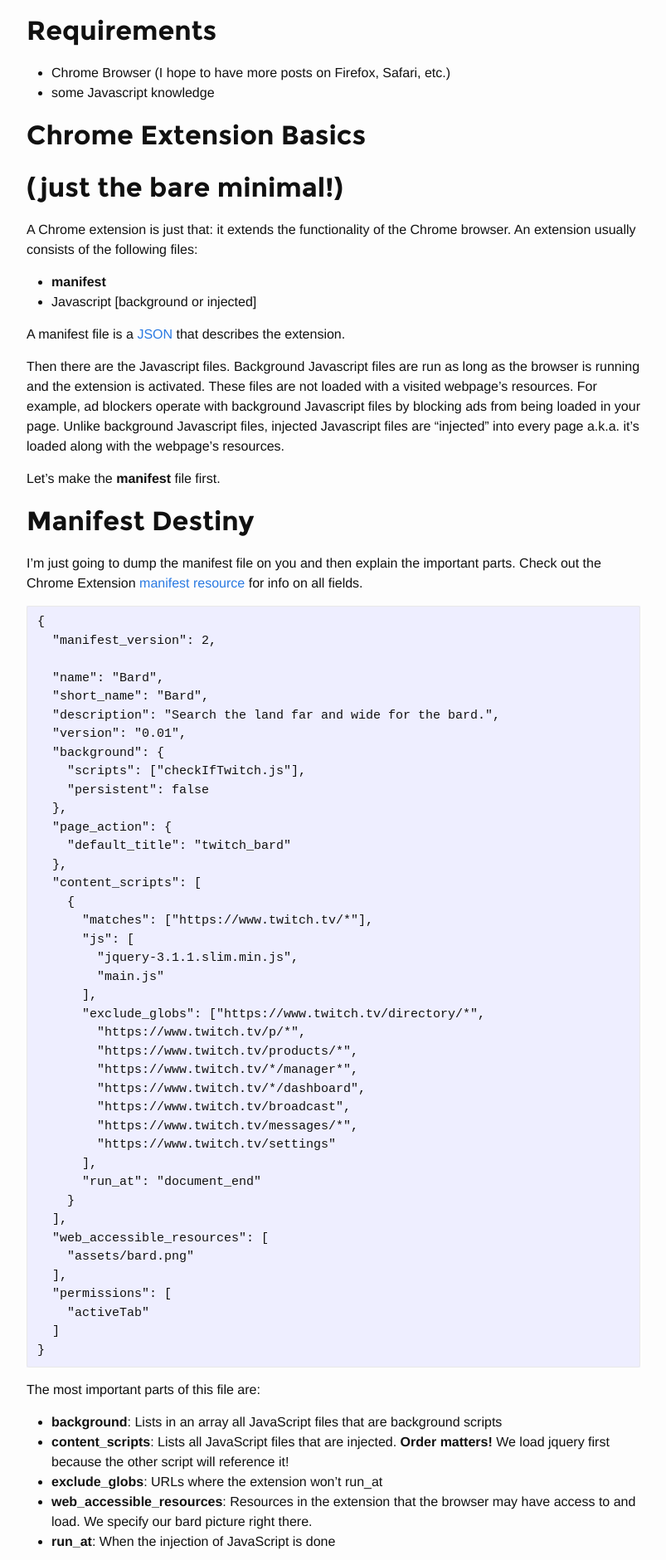
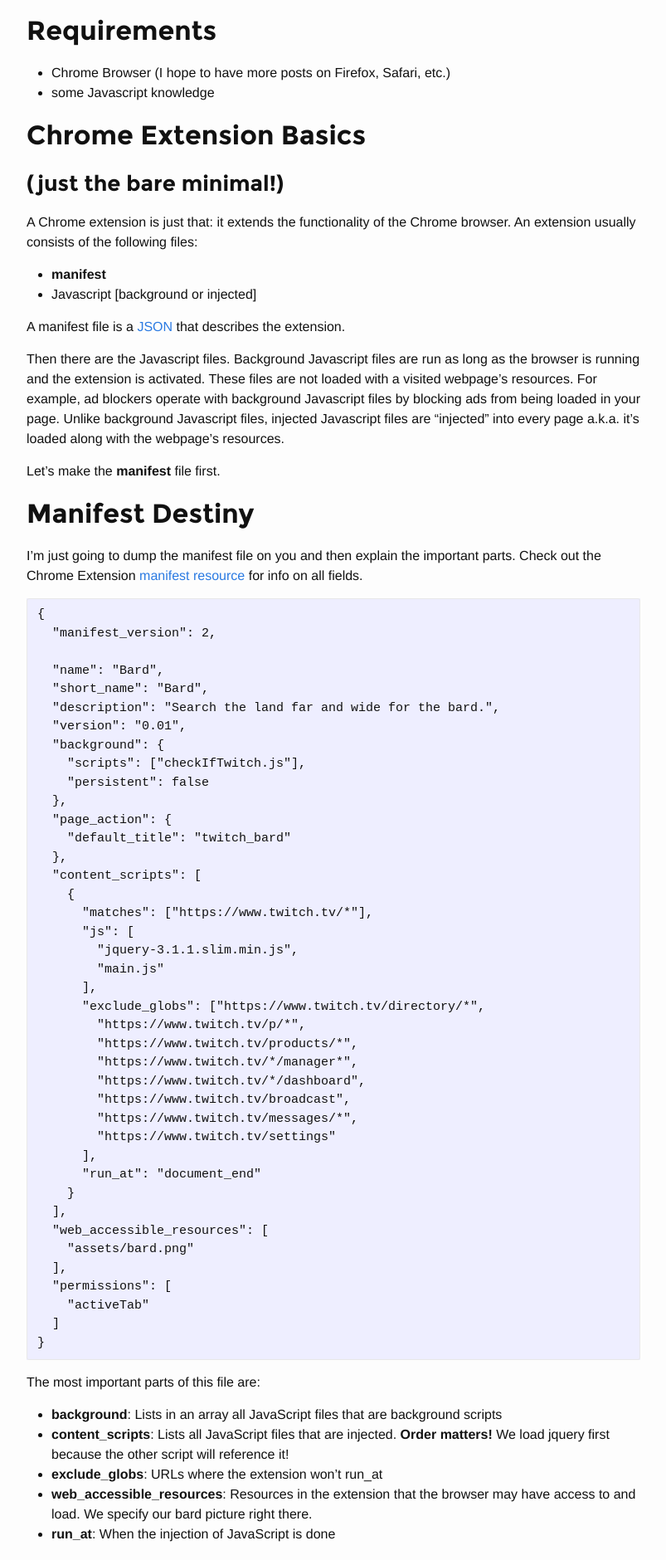
Before and after one commit to nhatbui/nhatbui.github.io, a Jekyll site: the page built from _posts/2016-11-22-howtobuildatwitchchatchromeext.md, in a window 1280 px wide. Shown: the part 891-2771 px from the top of the page at 83% size, without its empty margins (238-1041 px from the left). Built offline with Jekyll 4.4.1, drawn with Linux system fonts in a browser that asks for light colours.

Commit message:
Reduce header size.

```diff
--- a/_posts/2016-11-22-howtobuildatwitchchatchromeext.md
+++ b/_posts/2016-11-22-howtobuildatwitchchatchromeext.md
@@ -23,14 +23,14 @@ I'll show you how to retrieve chat messages so that you'll be able to do cool st
 We'll make an extension that finds any utterance of the word "bard" and replaces it
 with a picture of a bard: ![bard!]({{ site.baseurl }}/assets/bard.png).
 
-# Requirements
+## Requirements
 
 * Chrome Browser (I hope to have more posts on Firefox, Safari, etc.)
 * some Javascript knowledge
 
-# Chrome Extension Basics
+## Chrome Extension Basics
 
-## (just the bare minimal!)
+### (just the bare minimal!)
 
 A Chrome extension is just that: it extends the functionality of the Chrome browser.
 An extension usually consists of the following files:
@@ -50,7 +50,7 @@ webpage's resources.
 
 Let's make the __manifest__ file first.
 
-# Manifest Destiny
+## Manifest Destiny
 
 I'm just going to dump the manifest file on you and then explain the important parts.
 Check out the Chrome Extension [manifest resource](https://developer.chrome.com/extensions/manifest)
@@ -107,9 +107,9 @@ The most important parts of this file are:
 * __web_accessible_resources__: Resources in the extension that the browser may have access to and load. We specify our bard picture right there.
 * __run_at__: When the injection of JavaScript is done
 
-# Meat and Bones
+## Meat and Bones
 
-## Diving into the code!
+### Diving into the code!
 
 In the manifest file, devs can determine when the extension is loaded. This affects what
 the extension can act on in the DOM. For Twitch, it's a little tricky. Notice that for __run_at__,
@@ -241,9 +241,9 @@ Finally, before going into the nitty gritty, we start the observer to listen for
 
 `chatLoadedObserver.observe(htmlBody, config);`
 
-# Parsing the Chat message
+## Parsing the Chat message
 
-## Here is where we do our bard magic!
+### Here is where we do our bard magic!
 
 Looking at the parsing code will be straight-forward if you're familiar with JavaScript. This part
 has the least to do with Twitch or Chrome extensions.
@@ -276,7 +276,7 @@ chrome.extension.getURL('assets/bard.png')
 We must use `chrome.extesion.getURL` when we are referencing a file in our extension package
 because the [API will create the appropriate path for us](https://developer.chrome.com/extensions/extension#method-getURL).
 
-# Load the extension
+## Load the extension
 
 I won't go over how to load the extension in Chrome because Google will do a
 better job than me.
@@ -285,11 +285,11 @@ better job than me.
 
 This is obviously for development sake. You can of course [upload it to the Chrome Web store](https://developer.chrome.com/extensions/hosting).
 
-# That's it!
+## That's it!
 
 ![bard demo!]({{ site.baseurl }}/assets/bard.gif)
 
-# Further Work
+## Further Work
 
 I hope you found that useful. I wanted to share some of the tricky bits such as
 identifying the appropriate elements of chat and how to get to them.
```
